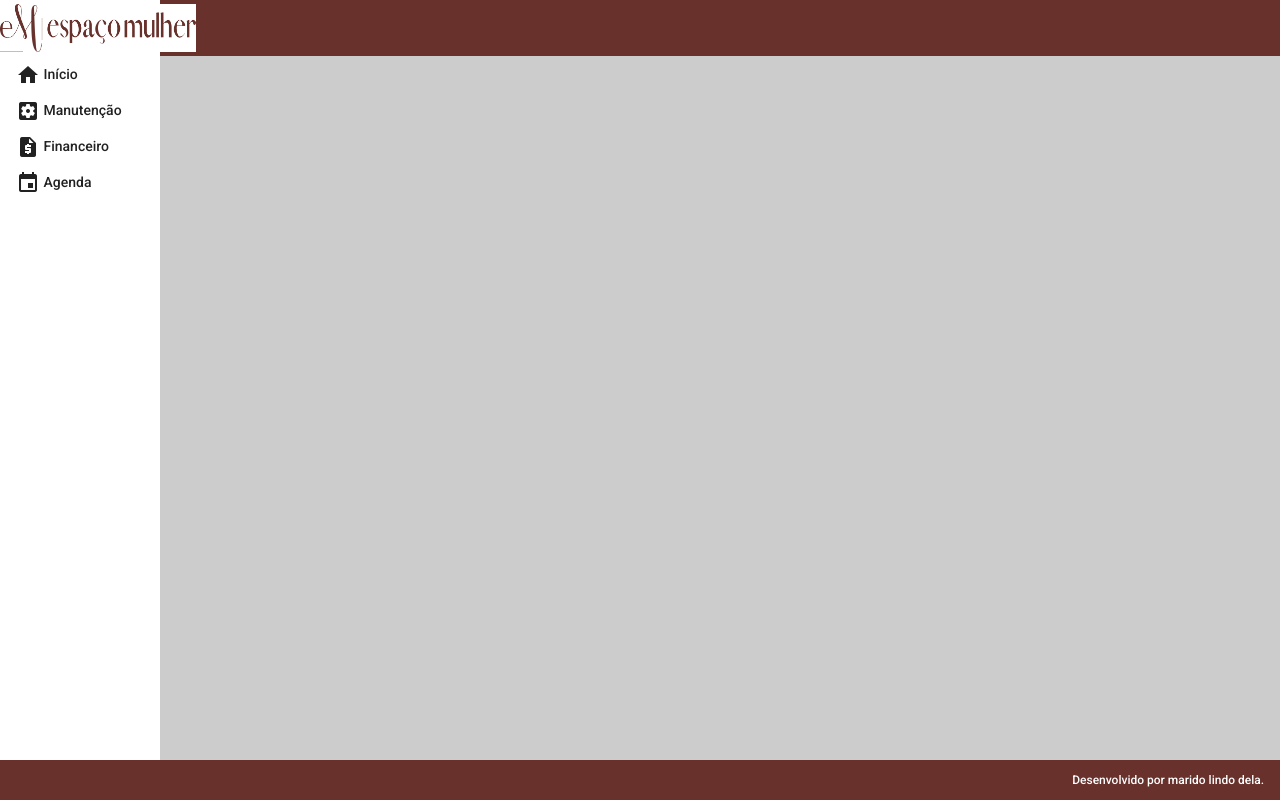
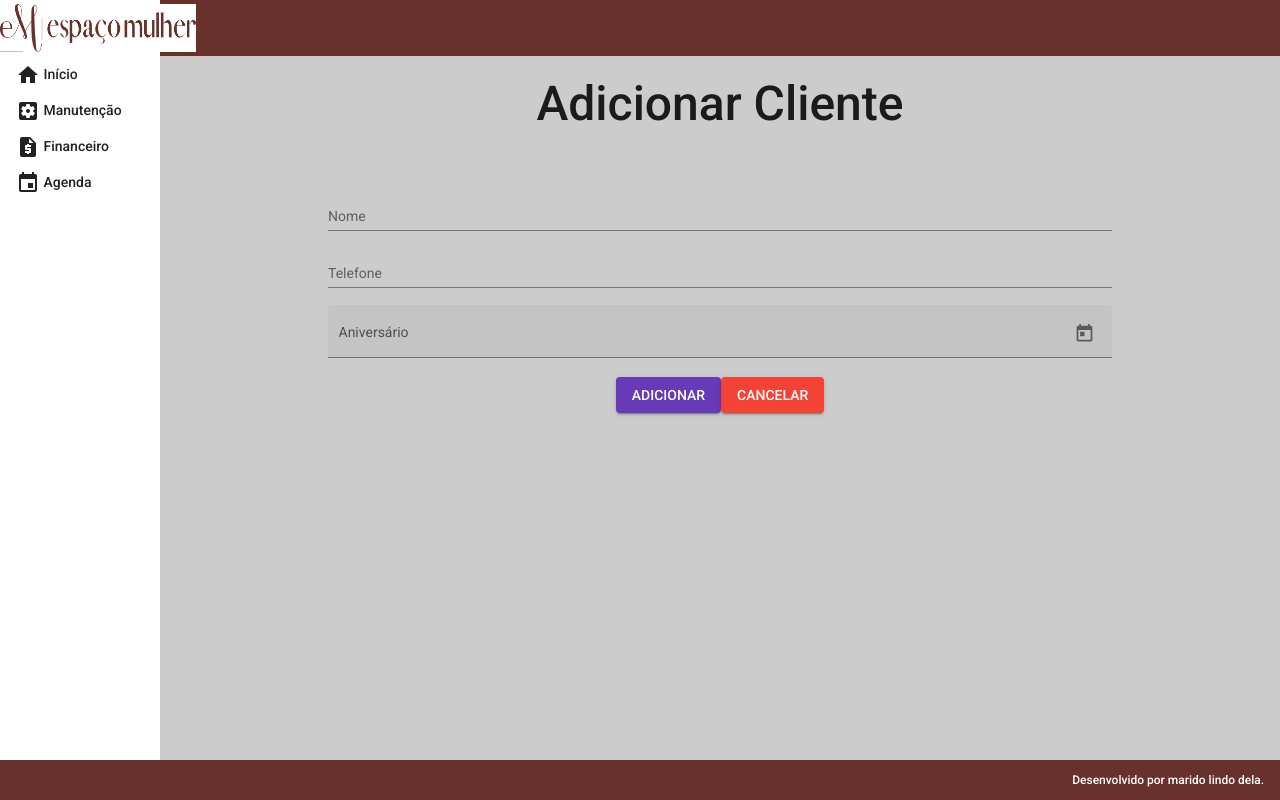
Before and after one commit to rubensmarcondesv8/salaoem-front, an Angular app: page /clientes/create in a window 1280 px wide. Before the commit this address led to /. Built offline with nearby package versions, Linux system fonts and the light colour scheme.

Commit message:
data picker exibido na tela de cadastro de cliente

```diff
--- a/src/app/app-routing.module.ts
+++ b/src/app/app-routing.module.ts
@@ -1,5 +1,6 @@
 import { NgModule } from '@angular/core';
 import { RouterModule, Routes } from '@angular/router';
+import { ClientesCreateComponent } from './components/views/clientes/clientes-create/clientes-create.component';
 import { ClientesReadComponent } from './components/views/clientes/clientes-read/clientes-read.component';
 import { HomeComponent } from './components/views/home/home.component';
 
@@ -11,6 +12,10 @@ const routes: Routes = [
   {
     path:'clientes',
     component:ClientesReadComponent
+  },
+  {
+    path:'clientes/create',
+    component:ClientesCreateComponent
   }
 ];
 
--- a/src/app/app.module.ts
+++ b/src/app/app.module.ts
@@ -1,6 +1,8 @@
 import { NgModule } from '@angular/core';
 import { BrowserModule } from '@angular/platform-browser';
 import { HttpClientModule } from '@angular/common/http';
+import { MAT_DATE_LOCALE } from '@angular/material/core';
+import { MatNativeDateModule } from '@angular/material/core';
 
 import { AppRoutingModule } from './app-routing.module';
 import { AppComponent } from './app.component';
@@ -19,6 +21,11 @@ import {MatButtonModule} from '@angular/material/button';
 import {MatMenuModule} from '@angular/material/menu';
 import { ClientesReadComponent } from './components/views/clientes/clientes-read/clientes-read.component';
 import { MenuComponent } from './components/template/menu/menu.component';
+import { ClientesCreateComponent } from './components/views/clientes/clientes-create/clientes-create.component';
+import { FormsModule } from '@angular/forms';
+import {MatInputModule} from '@angular/material/input';
+import {MatFormFieldModule} from '@angular/material/form-field';
+import {MatDatepickerModule} from '@angular/material/datepicker';
 
 @NgModule({
   declarations: [
@@ -28,7 +35,8 @@ import { MenuComponent } from './components/template/menu/menu.component';
     NavComponent,
     HomeComponent,
     ClientesReadComponent,
-    MenuComponent
+    MenuComponent,
+    ClientesCreateComponent
   ],
   imports: [
     BrowserModule,
@@ -42,9 +50,16 @@ import { MenuComponent } from './components/template/menu/menu.component';
     MatTableModule,
     HttpClientModule,
     MatButtonModule,
-    MatMenuModule
+    MatMenuModule,
+    FormsModule,
+    MatInputModule,
+    MatFormFieldModule,
+    MatDatepickerModule,
+    MatNativeDateModule
   ],
-  providers: [],
+  providers: [
+              {provide: MAT_DATE_LOCALE, useValue: 'pt-BR'}
+            ],
   bootstrap: [AppComponent]
 })
 export class AppModule { }
--- /dev/null
+++ b/src/app/components/views/clientes/clientes-create/clientes-create.component.css
@@ -0,0 +1,14 @@
+form{
+    text-align: center;
+    width: 70%;
+    margin: 2rem auto
+}
+
+h1{
+    font-size: 3rem;
+    font-weight: 500;
+    margin-bottom: 4.5rem;
+}
+.adicionaCliente{
+    width: 100%;
+}
--- /dev/null
+++ b/src/app/components/views/clientes/clientes-create/clientes-create.component.html
@@ -0,0 +1,22 @@
+<form>
+    <h1>Adicionar Cliente</h1>
+
+    <mat-form-field class="adicionaCliente">
+        <mat-label>Nome</mat-label>
+        <input matInput type="text" name="nomeCliente" placeholder="nome completo">
+    </mat-form-field>
+    <mat-form-field class="adicionaCliente">
+        <mat-label>Telefone</mat-label>
+        <input matInput type="text" name="telefoneCliente" placeholder="tel com DDD">
+    </mat-form-field>
+    <mat-form-field class="adicionaCliente" appearance="fill">
+        <mat-label>Aniversário</mat-label>
+        <input matInput [matDatepicker]="picker">
+        <mat-datepicker-toggle matSuffix [for]="picker"></mat-datepicker-toggle>
+        <mat-datepicker #picker ></mat-datepicker>
+    </mat-form-field>
+    <div class="buttons">
+        <button mat-raised-button color="primary">ADICIONAR</button>
+        <button mat-raised-button color="warn">CANCELAR</button>
+    </div>
+</form>
--- /dev/null
+++ b/src/app/components/views/clientes/clientes-create/clientes-create.component.ts
@@ -0,0 +1,15 @@
+import { Component, OnInit } from '@angular/core';
+
+@Component({
+  selector: 'app-clientes-create',
+  templateUrl: './clientes-create.component.html',
+  styleUrls: ['./clientes-create.component.css']
+})
+export class ClientesCreateComponent implements OnInit {
+
+  constructor() { }
+
+  ngOnInit(): void {
+  }
+
+}
--- a/src/app/components/views/clientes/clientes-read/clientes-read.component.html
+++ b/src/app/components/views/clientes/clientes-read/clientes-read.component.html
@@ -4,7 +4,7 @@
             Clientes
         </h1>
     </div>
-    <button mat-raised-button color="primary">Novo Cliente</button>
+    <button mat-raised-button (click)="irParaClientesCreate()" color="primary">Novo Cliente</button>
     <div class="mat-elevation-z8 content-table">
         <table class="tabela" mat-table [dataSource] = "clienteslista">
             <ng-container matColumnDef="nomeCliente">
--- a/src/app/components/views/clientes/clientes-read/clientes-read.component.ts
+++ b/src/app/components/views/clientes/clientes-read/clientes-read.component.ts
@@ -1,4 +1,5 @@
 import { Component, OnInit } from '@angular/core';
+import { Router } from '@angular/router';
 import { Cliente } from '../clientes.model';
 import { ClientesService } from '../clientes.service';
 
@@ -10,7 +11,7 @@ import { ClientesService } from '../clientes.service';
 export class ClientesReadComponent implements OnInit {
   clienteslista: Cliente[] = [];
   displayedColumns: string[] = ['nomeCliente', 'telefoneCliente', 'aniversarioCliente', 'acoes'];
-  constructor(private service: ClientesService) { }
+  constructor(private service: ClientesService, private router: Router) { }
 
   ngOnInit(): void {
     this.findAll();
@@ -22,4 +23,8 @@ export class ClientesReadComponent implements OnInit {
     })
   }
 
+  irParaClientesCreate(){
+    this.router.navigate(["clientes/create"]);
+  }
+
 }
```
